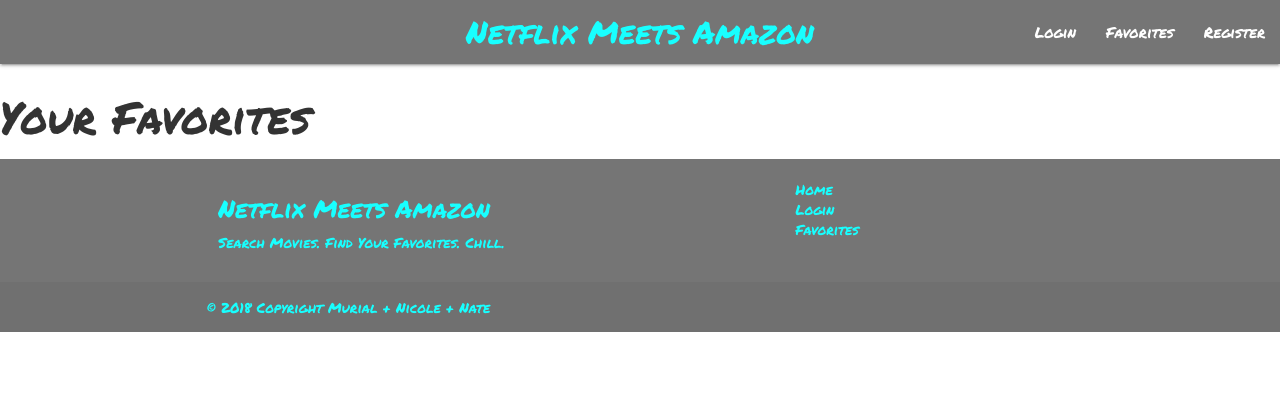
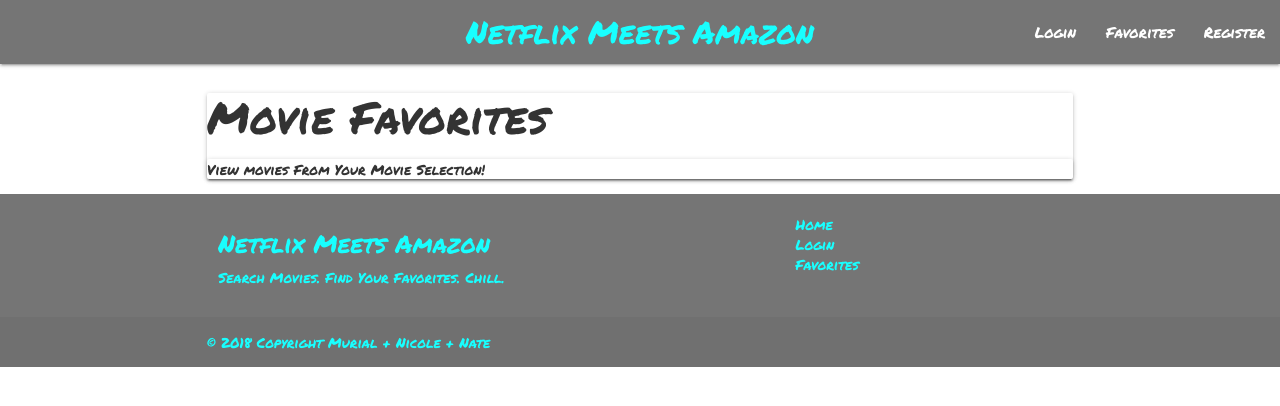
Before and after one commit to twentymurial33/movie, a React (Create React App) app in the folder project3/: page /favorites in a window 1280 px wide. Shown: the top 406 px of the page. Built offline with nearby package versions, Linux system fonts and the light colour scheme.

Commit message:
changes to favorites

```diff
--- a/project3/src/pages/Favorites/Favorites.js
+++ b/project3/src/pages/Favorites/Favorites.js
@@ -3,11 +3,29 @@
 import MovieCard from "../../components/MovieCard/MovieCard.js";
 
 const Favorites=()=>(
-    <div>
+<div className="container ">
+             <div class="card">
+             <div class="card-image">
+             <div class="col-lg-20">
+             <h3>Movie Favorites</h3>
+          <a
+            rel="noreferrer noopener"
+            target="_blank "
+          />
 
-      <h3>Your Favorites</h3>
-
-    </div>
-);
+             <div class="card">
+             <div class="card-image">
+             <div class="col-lg-20">
+             <p>View movies From Your Movie Selection!</p>
+             <div class="card-image">
+           </div>
+         </div>
+      </div>
+</div>
+</div>
+</div>
+  </div>
+</div>
+)
 
 export default Favorites;
```
